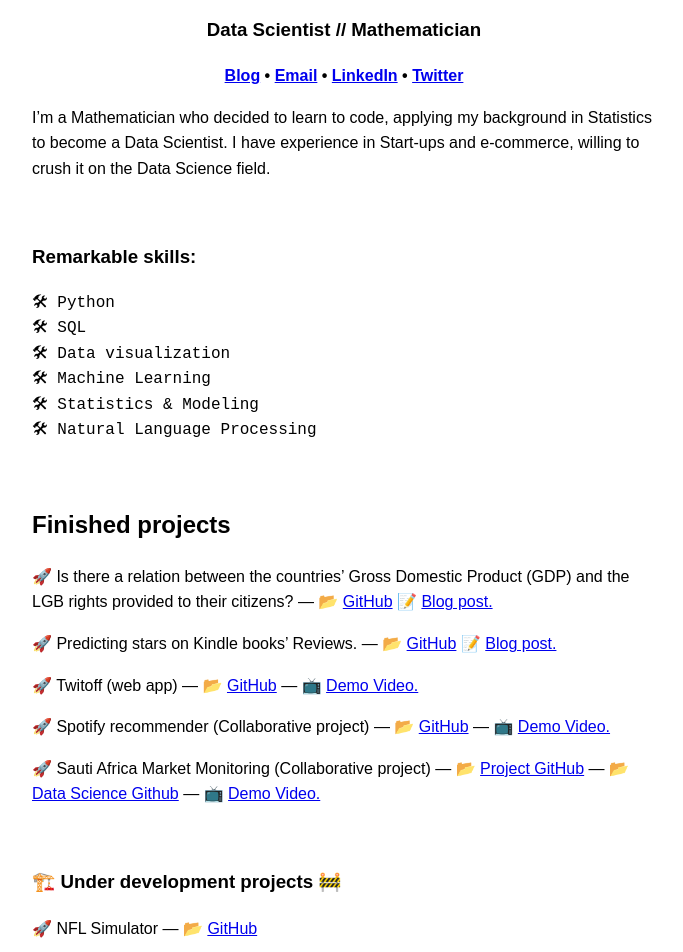
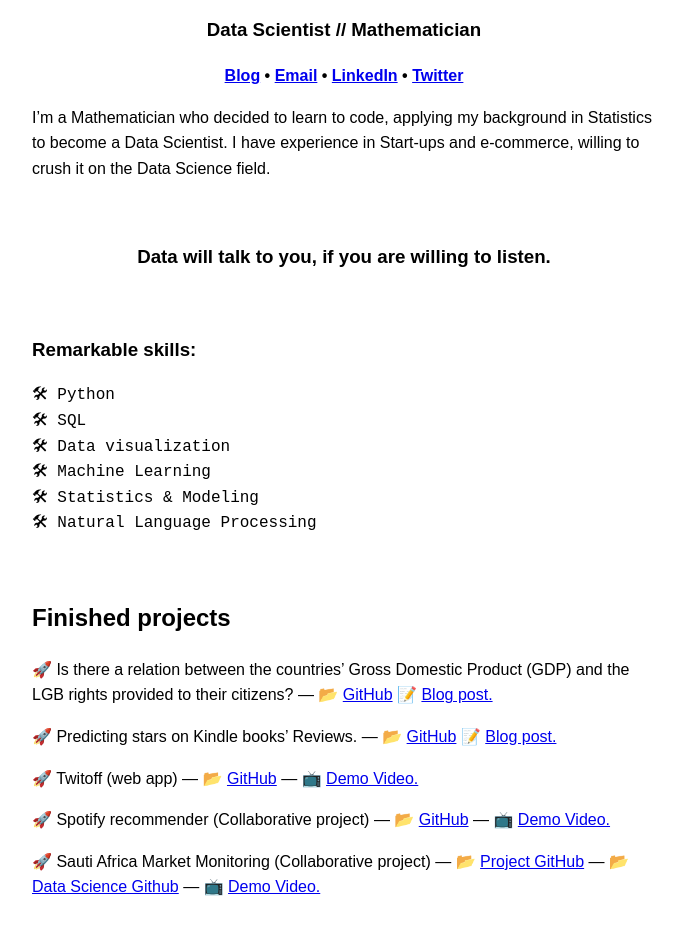
Before and after one commit to CodingDuckmx/CodingDuckmx.github.io, a Jekyll site: the page built from index.md, in a window 1280 px wide. Shown: the part 403-1355 px from the top of the page, without its empty margins (296-979 px from the left). Built offline with Jekyll 4.4.1, drawn with Linux system fonts in a browser that asks for light colours; our own code applies the rules of GitHub Pages for plain Markdown files.

Commit message:
Update index.md

```diff
--- a/index.md
+++ b/index.md
@@ -37,6 +37,10 @@ I'm a Mathematician who decided to learn to code, applying my background in Stat
 
 <br>
 
+<h3 align="center"> Data will  talk to you, if you are willing to listen. </h3>
+
+<br>
+
 ### Remarkable skills:
 
 	🛠 Python
```
